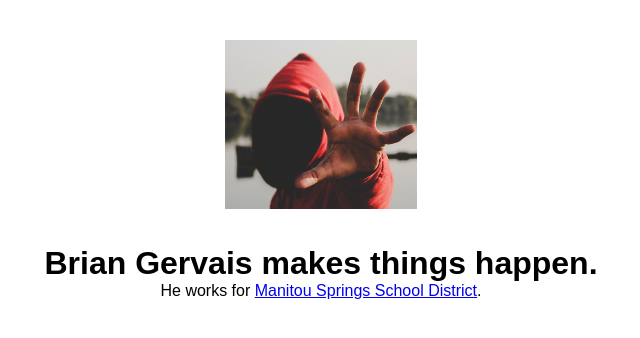
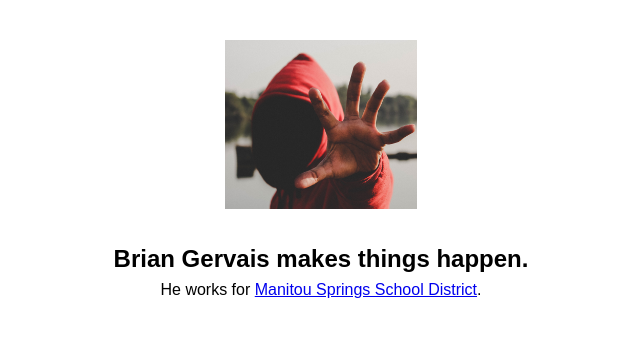
Before and after one commit to briangervais/briangervais, a plain HTML site: page index.html in a window 1280 px wide. Shown: the whole page, without its empty margins (319-959 px from the left). Drawn offline with Linux system fonts and the light colour scheme.

Commit message:
Updating CSS

```diff
--- a/index.html
+++ b/index.html
@@ -8,7 +8,8 @@
   }
 
   h1 {
-    margin: 0;
+    font-size: 1.5rem;
+    margin: 0 0 .5rem;
   }
 
   p {
```
